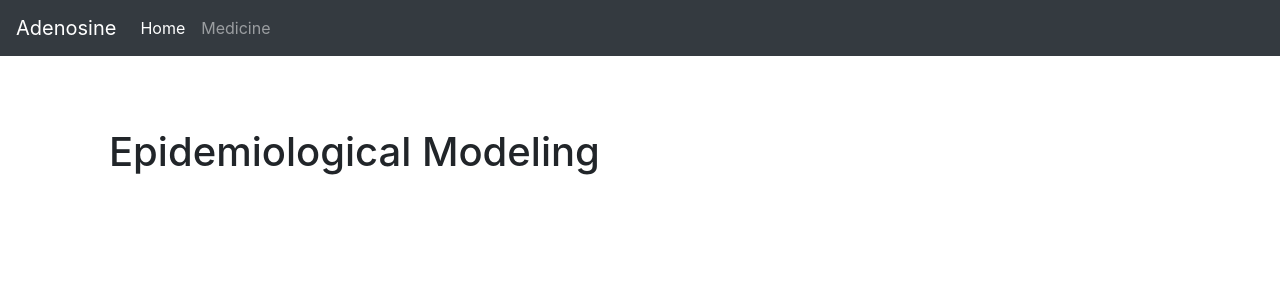
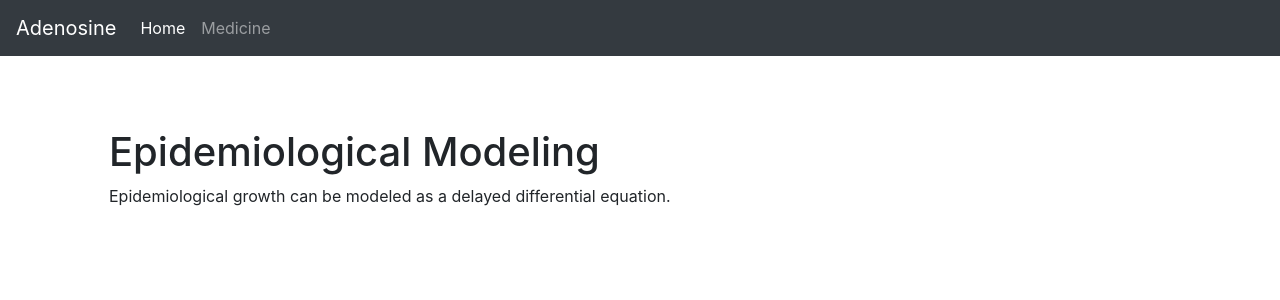
Before and after one commit to endocytosis/endocytosis.github.io, a Jekyll site: the page built from epidemiology.html, in a window 1280 px wide. Shown: the top 300 px of the page. Built offline with Jekyll 4.4.1, drawn with Linux system fonts in a browser that asks for light colours.

Commit message:
Updated epidemiology

```diff
--- a/epidemiology.html
+++ b/epidemiology.html
@@ -4,4 +4,5 @@ title: Epidemiology
 ---
 <div>
   <h1>Epidemiological Modeling</h1>
+  <p>Epidemiological growth can be modeled as a delayed differential equation.</p>
 </div>
```
